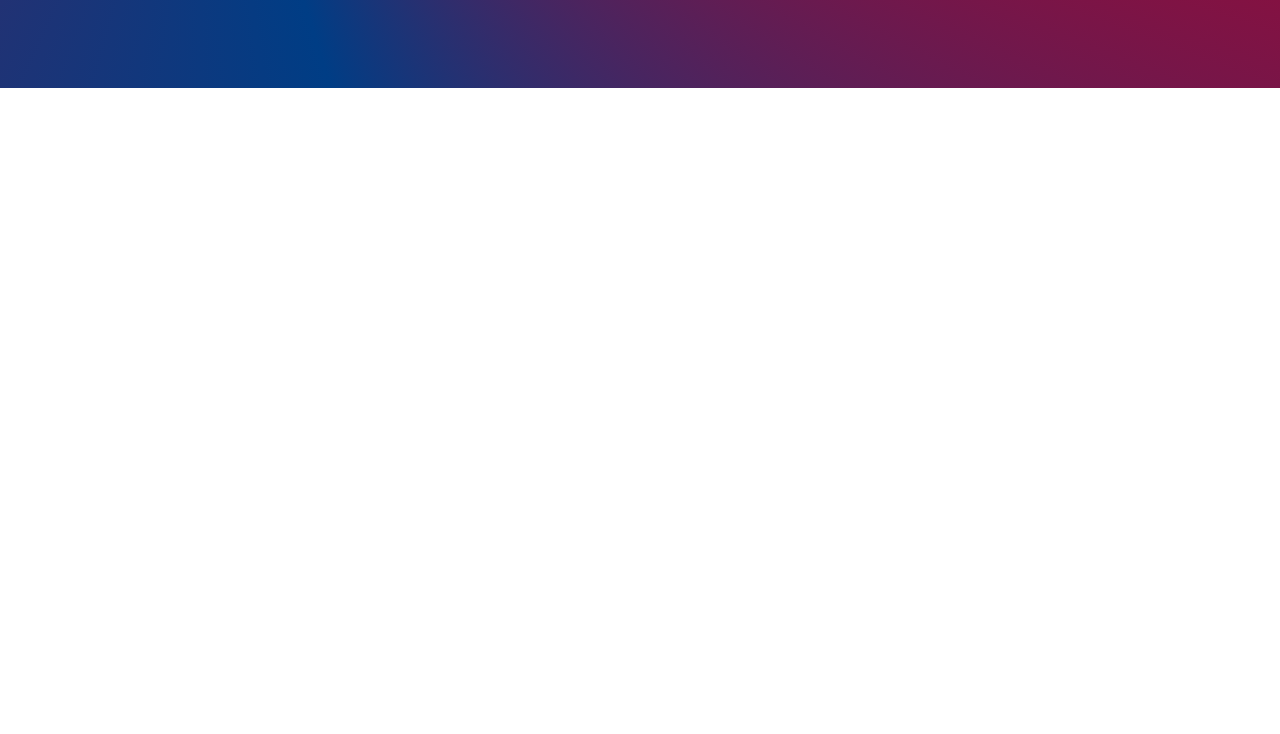
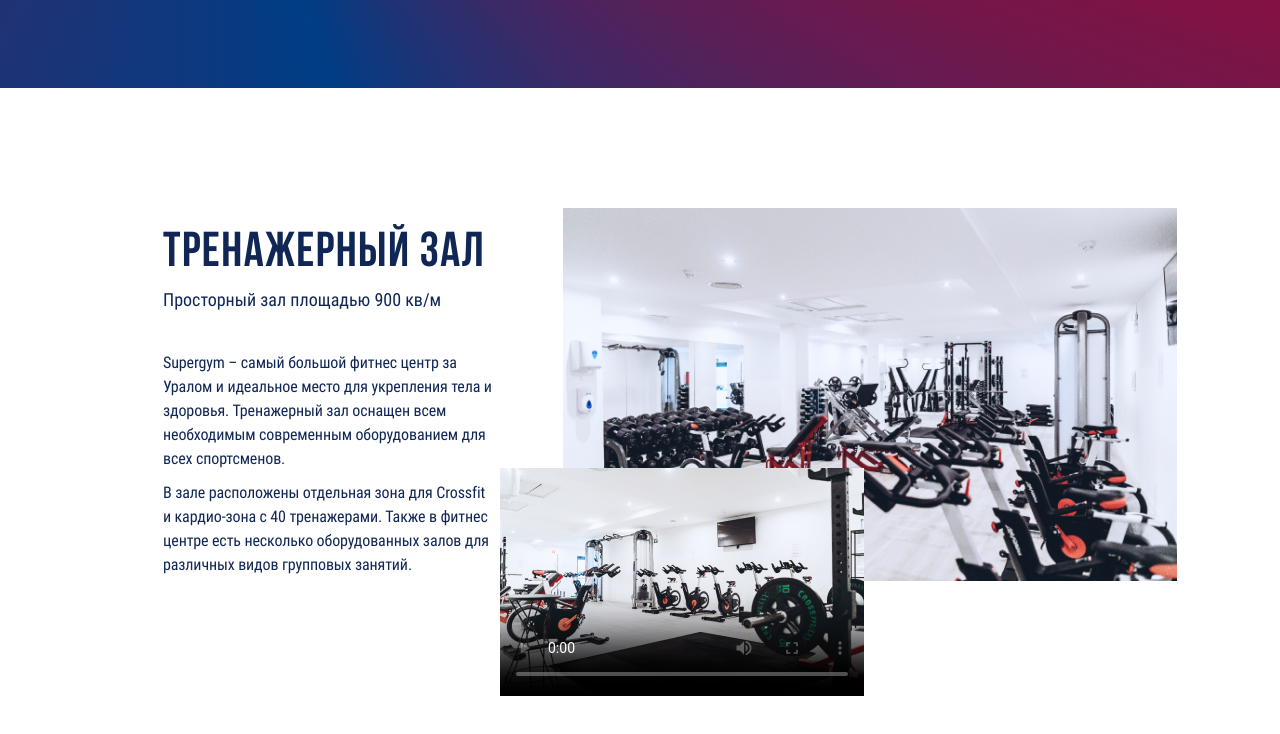
Before and after one commit to Leonidryb/fitness-center, a website: page source/index.html in a window 1280 px wide. Shown: the part 570-1304 px from the top of the page. Before the commit the page ends 800 px from the top, so only its background shows below. Drawn offline with nearby package versions, Linux system fonts and the light colour scheme; files that its build step writes are made by us from their sources.

Commit message:
Верстает десктопную версию блока Тренажерный зал

```diff
--- a/source/index.html
+++ b/source/index.html
@@ -30,10 +30,12 @@
         </div>
         <div class="header__img">
           <picture>
+            <!-- 1х: 500px; 2x: 1000px -->
+            <source type="image/webp" srcset="img/main-desktop@1x.webp 1x, img/main-desktop@2x.webp 2x">
 
             <!-- 1х: 500px; 2x: 1000px -->
           <img src="img/main-desktop@1x.jpg" srcset="img/main-desktop@2x.jpg 2x" width="500" height="556" alt="Изображение сотрудника фитнес центра">
-          </picture>>
+          </picture>
         </div>
         <ul class="header__social-list">
           <li class="header__social-item"><a class="header__social-link" href="#">fb</a></li>
@@ -43,5 +45,30 @@
       </div>
     </div>
   </header>
+  <main>
+    <section class="gym">
+      <div class="gym__container container">
+        <div class="gym__text">
+          <h2>Тренажерный зал</h2>
+          <p>Просторный зал площадью 900 кв/м</p>
+          <div class="gym__description">
+            <p>Supergym – самый большой фитнес центр за Уралом и идеальное место для укрепления тела и здоровья.
+              Тренажерный зал оснащен всем необходимым современным оборудованием для всех спортсменов. </p>
+            <p>В зале расположены отдельная зона для Crossfit и кардио-зона с 40 тренажерами. Также
+              в фитнес центре есть несколько оборудованных залов для различных видов групповых занятий.</p>
+          </div>
+        </div>
+        <div class="gym__media">
+          <div class="gym__img">
+            <!-- 1х: 660px; 2x: 1320px -->
+            <img src="img/gym-desltop@1x.jpg" srcset="img/gym-desktop@2x.jpg 2x" width="660" height="556" alt="Изображение тренажерного зала">
+          </div>
+          <div class="gym__video">
+            <video controls width="364" height="228" poster="img/video-preview.jpg" alt="Видеоизображение тренажерного зала"></video>
+          </div>
+        </div>
+      </div>
+    </section>
+  </main>
 </body>
 </html>
--- a/source/sass/components/button.scss
+++ b/source/sass/components/button.scss
@@ -20,9 +20,7 @@
 
 .button--header {
   max-width: 233px;
-}
 
-.button--header {
   &:focus,
   &:hover {
     border-color: #00b2ff;
--- /dev/null
+++ b/source/sass/components/gym.scss
@@ -0,0 +1,68 @@
+.gym {
+  padding-top: 120px;
+  padding-bottom: 235px;
+}
+
+.gym__container {
+  padding-left: 103px;
+  padding-right: 103px;
+
+  display: flex;
+  justify-content: space-between;
+  align-items: center;
+}
+
+.gym__text {
+  width: 355px;
+  margin-left: 60px;
+  margin-right: 10px;
+  margin-bottom: 98px;
+}
+
+.gym__text h2 {
+  margin: 0;
+  margin-bottom: 8px;
+
+  font-family: $font-bebas;
+  font-size: 49px;
+  line-height: 49px;
+  letter-spacing: 0.03em;
+  font-weight: bold;
+  color: $blue;
+}
+
+.gym__text p {
+  margin: 0;
+  margin-bottom: 38px;
+
+  font-family: $font-roboto;
+  font-size: 18px;
+  line-height: 27px;
+  font-weight: normal;
+  color: $blue;
+}
+
+.gym__description p {
+  margin-bottom: 10px;
+
+  font-weight: 300;
+  font-size: 16px;
+  line-height: 24px;
+  letter-spacing: -0.008em;
+}
+
+.gym__description p + p {
+  margin-bottom: 0;
+}
+
+.gym__media {
+  margin-left: 60px;
+}
+
+.gym__video {
+  width: 364px;
+  height: 228px;
+
+  margin-top: -113px;
+  margin-left: -63px;
+}
--- a/source/sass/general/base.scss
+++ b/source/sass/general/base.scss
@@ -16,6 +16,8 @@ body {
   line-height: 18px;
   color: $blue;
   font-weight: normal;
+
+  background-color: $white;
 }
 
 a {
--- a/source/sass/style.scss
+++ b/source/sass/style.scss
@@ -7,3 +7,4 @@
 @import "components/button.scss";
 @import "components/container.scss";
 @import "components/header.scss";
+@import "components/gym.scss";
```
Also changed, not shown: build/css/style.min.css, build/img/main-desktop@1x.webp (added), build/img/main-desktop@2x.webp (added), build/img/video-preview.jpg (added), build/index.html, source/img/main-desktop@1x.webp (added), source/img/main-desktop@2x.webp (added), source/img/video-preview.jpg (added), 1 other file.
